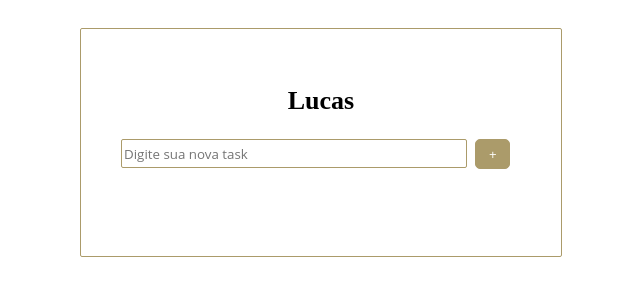
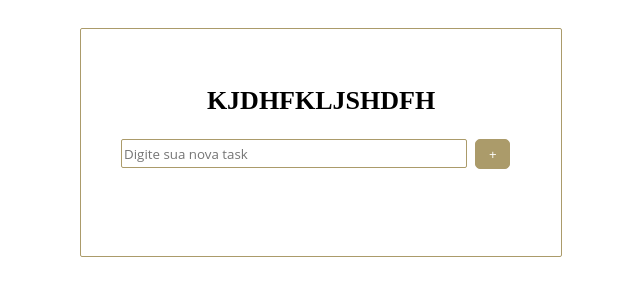
Before and after one commit to TixSoares/tolist, a plain HTML site: page index.html in a window 1280 px wide. Shown: the whole page, without its empty margins (319-959 px from the left). Drawn offline with Linux system fonts and the light colour scheme.

Commit message:
Update index.html

```diff
--- a/index.html
+++ b/index.html
@@ -12,7 +12,7 @@
 
 <body>
     <div id="box" >
-    <h1>Lucas</h1>
+    <h1>KJDHFKLJSHDFH</h1>
     <div class="content">
         <div class="content--add--item">
             <input type="text" id="input-new-task" placeholder="Digite sua nova task">
```
